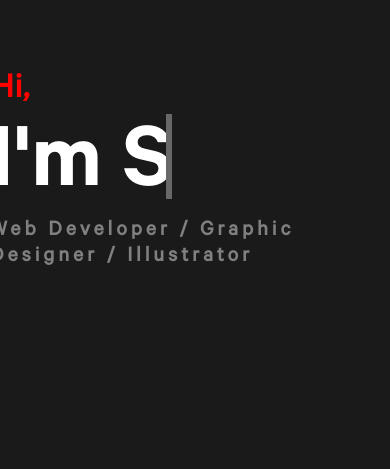
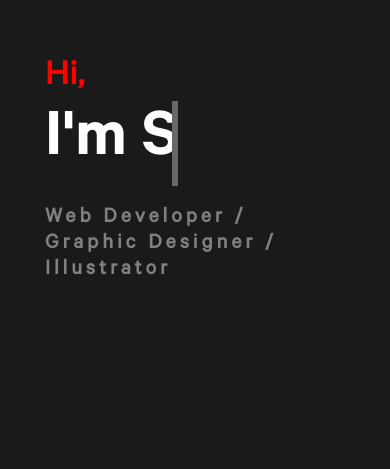
Before and after one commit to s-arina/s-arina.github.io, a React (Create React App) app: page / in a window 390 px wide. Shown: the part 375-844 px from the top of the page. Built offline with nearby package versions, Linux system fonts and the light colour scheme.

Commit message:
meta test

```diff
--- a/public/index.html
+++ b/public/index.html
@@ -8,6 +8,8 @@
     <link rel="manifest" href="/manifest.json" />
     <link rel="icon" href="/logo.png" />
     <link rel="apple-touch-icon" href="/logo.png" />
+    <meta name="viewport" content="width=device-width, initial-scale=1" />
+    <meta name="theme-color" content="#1a1a1a" />
 
     <meta property="og:title" content="Sarina Chang" />
     <meta property="og:type" content="website" />
@@ -18,8 +20,6 @@
     content="Sarina Chang is a web developer, graphic designer, and illustrator based in NYC who is always looking for opportunities to learn and grow."
     />
 
-    <meta name="viewport" content="width=device-width, initial-scale=1" />
-    <meta name="theme-color" content="#1a1a1a" />
     <meta name="image" content="https://sarinachang.com/meta-img.png" />
     <meta
     name="description"
--- a/src/css/Hero.css
+++ b/src/css/Hero.css
@@ -254,13 +254,13 @@
 }
 
 @media screen and (max-width: 500px) {
-  .app .banner {
+  .hero {
     padding: 10rem 5rem;
   }
-  .app .banner .type-box {
+  .hero .type-box {
     width: 30rem;
   }
-  .app .banner .type-box h1 {
+  .hero .type-box h1 {
     font-size: 7rem;
   }
 }
--- a/src/css/Hero.scss
+++ b/src/css/Hero.scss
@@ -166,7 +166,7 @@ $base: 0.6rem;
 // ======================== MEDIA QUERY
 
 @media screen and (max-width: 500px) {
-  .app .banner {
+  .hero {
     padding: 10rem 5rem;
     .type-box {
       width: 30rem;
```
Also changed, not shown: public/manifest.json, 1 other file (tests, documents, lock files or other folders).
